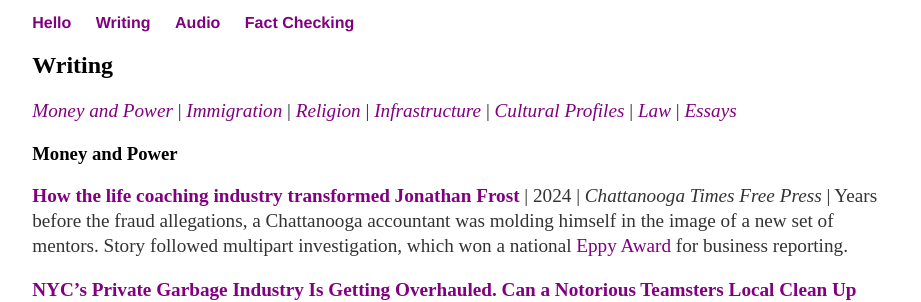
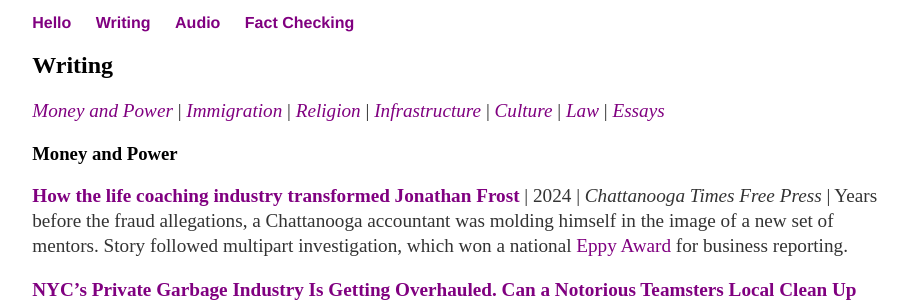
Before and after one commit to aonschwartz/aonschwartz.github.io, a Jekyll site: the page built from about/index.md, in a window 1280 px wide and 900 px high. Shown: the part 147-449 px from the top of the window, without its empty margins (179-1100 px from the left). Built offline with Jekyll 4.4.1, drawn with Linux system fonts in a browser that asks for light colours; some of the changed text lies outside the part shown.

Commit message:
Update index.md

```diff
--- a/about/index.md
+++ b/about/index.md
@@ -4,7 +4,7 @@
 layout: default
 ---
 ## **Writing**
-*[Money and Power](#BusinessReporting)* \| *[Immigration](#ImmigrationReporting)* \| *[Religion](#ReligionReporting)* \| *[Infrastructure](#Infrastructure)* \| *[Cultural Profiles](#Culture)*  \| *[Law](#Law)* \| *[Essays](#Essays)*
+*[Money and Power](#BusinessReporting)* \| *[Immigration](#ImmigrationReporting)* \| *[Religion](#ReligionReporting)* \| *[Infrastructure](#Infrastructure)* \| *[Culture](#Culture)*  \| *[Law](#Law)* \| *[Essays](#Essays)*
 
 
 ### <a name="BusinessReporting"><a/>Money and Power
@@ -50,7 +50,7 @@
 
 **[Food issues run deep at Washington State Penitentiary](http://www.union-bulletin.com/news/food-issues-run-deep-at-washington-state-penitentiary/article_0da49ace-45c4-11e8-a702-134b28fbc3b2.html)** \| 2018 \| *Walla Walla Union-Bulletin* \| Food quality declined and costs when up at the local penitentiary — and statewide — when a business arm of the Department of Corrections took over the kitchens.
 
-### <a name="Culture"><a/> Cultural Profiles
+### <a name="Culture"><a/> Culture
 
 **[Land of Usher](https://www.timesfreepress.com/news/2024/feb/10/usher-is-performing-at-the-super-bowl-and-he-was/#/questions/4875691)** \| 2024 \|  *Chattanooga Times Free Press* \| How Chattanooga shaped Usher Raymond.
 
```
